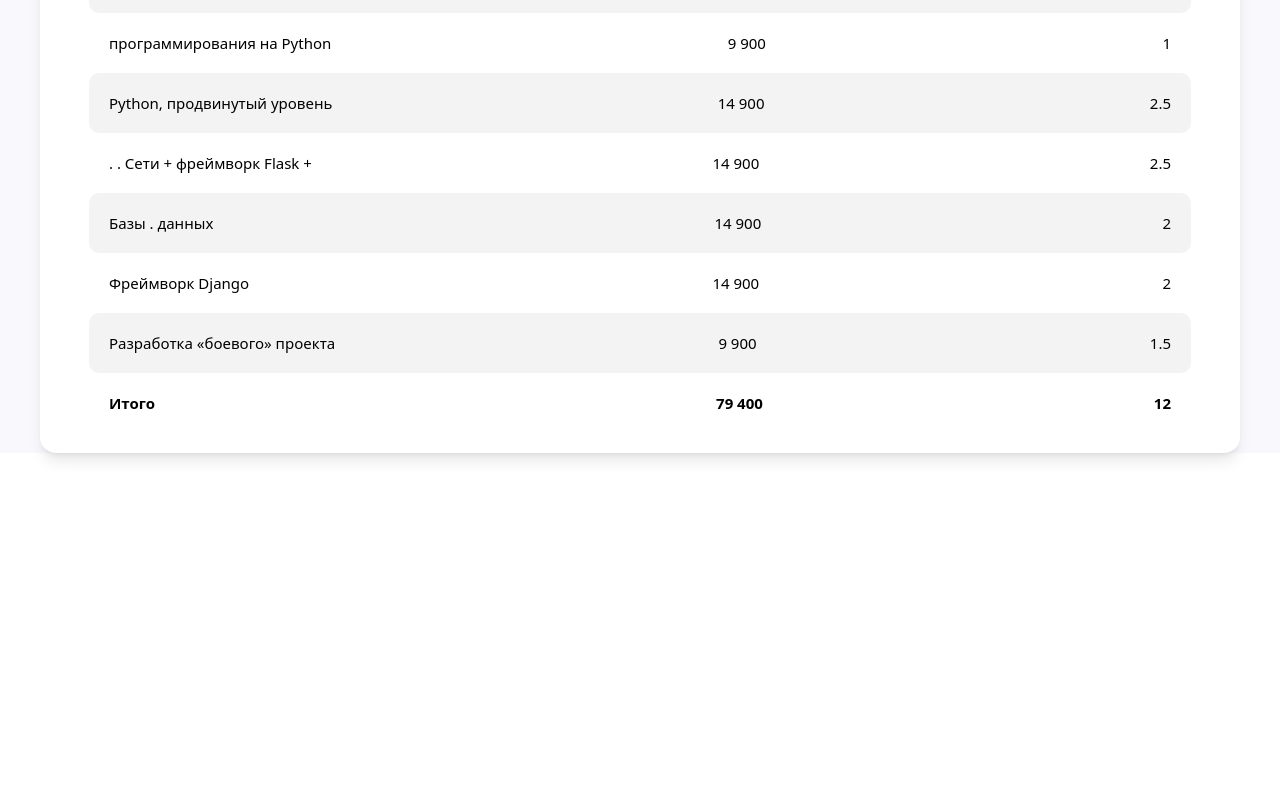
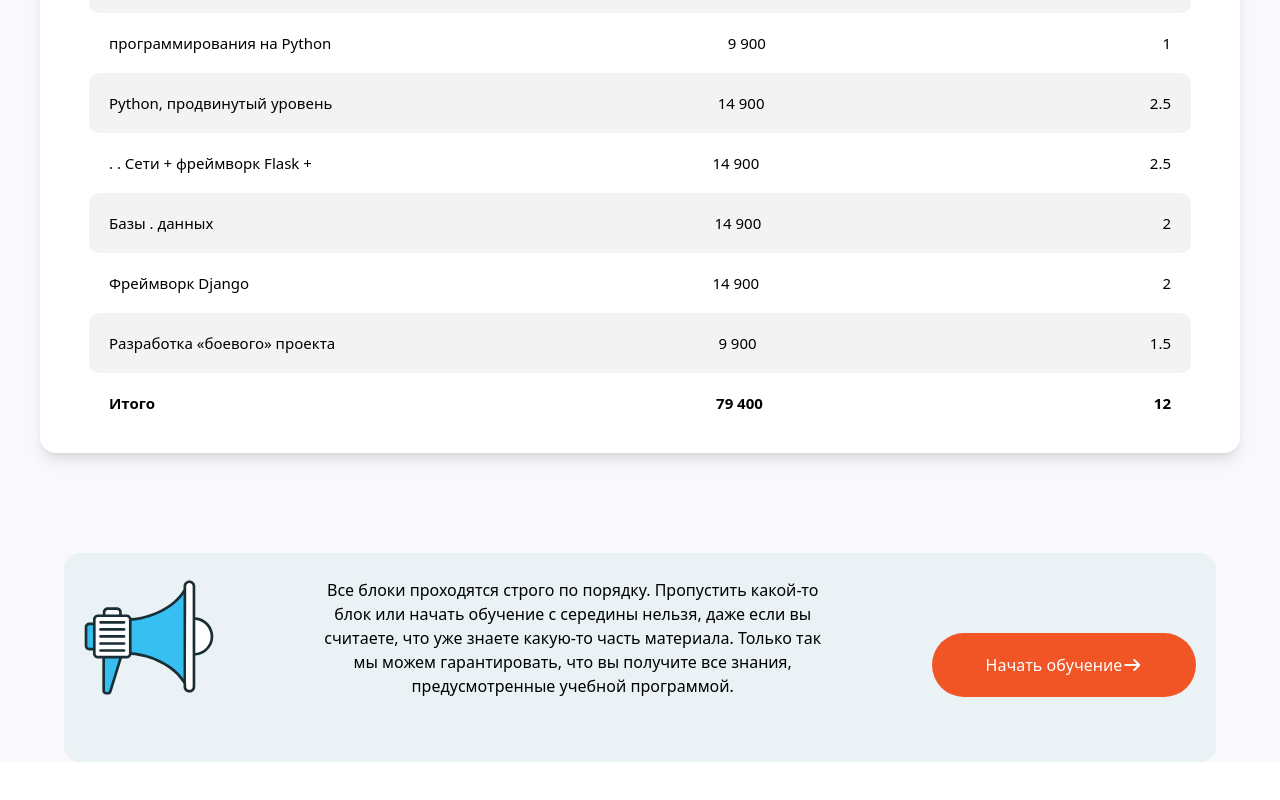
Before and after one commit to usmonnh-hub/YtYt, a website: page index.html in a window 1280 px wide. Shown: the part 4635-5435 px from the top of the page. Before the commit the page ends 5188 px from the top, so only its background shows below. Drawn offline with Linux system fonts and the light colour scheme.

Commit message:
section7

```diff
--- a/index.html
+++ b/index.html
@@ -234,6 +234,13 @@
           <p class="text-[#000000] text-[10px] lg:text-[15px] font-bold">12</p>
         </div>
       </div>
+      <div class="bg-[#EAF2F5] w-[90%] m-auto flex flex-col rounded-2xl p-[20px] text-center lg:flex-row lg:justify-between lg:max-w-[1200px] lg:gap-[100px] lg:items-center mb-[100px]">
+       <div>
+        <img src="src/imges/svg-gobbler (1) 2.svg" alt="" class="m-auto mb-[40px] lg:w-[300px]">
+       </div>
+       <p class="mb-[40px] lg:w-[1200px]">Все блоки проходятся строго по порядку. Пропустить какой-то блок или начать обучение с середины нельзя, даже если вы считаете, что уже знаете какую-то часть материала. Только так мы можем гарантировать, что вы получите все знания, предусмотренные учебной программой.</p>
+       <button class="lg:w-[55%] lg:ml-0 bg-[#F15525] w-[70%] m-auto text-[#fff] py-[20px] rounded-[50px] mb-[45px] lg:w-[20%]">Начать обучение<i class="fa-solid fa-arrow-right"></i></button>
+      </div>
      </div>
   </body>
 </html>
```
Also changed, not shown: src/output.css.
